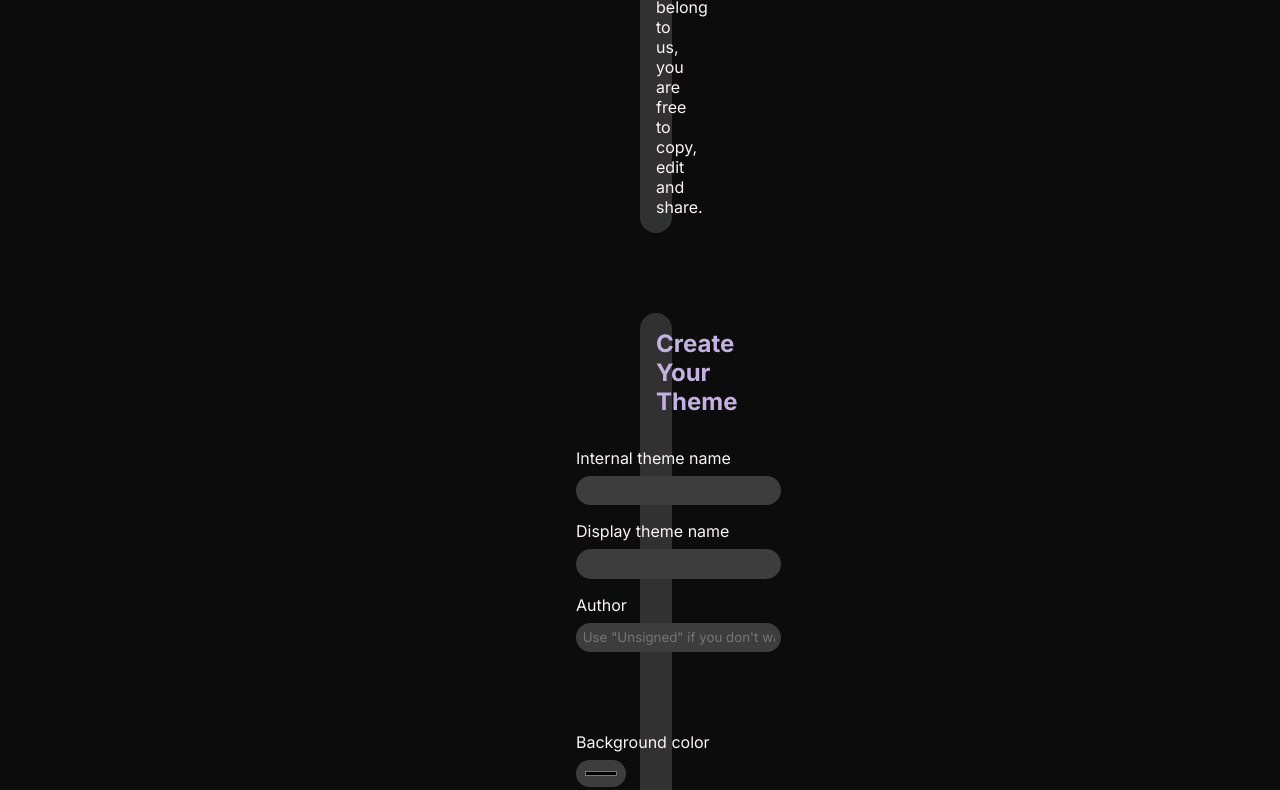
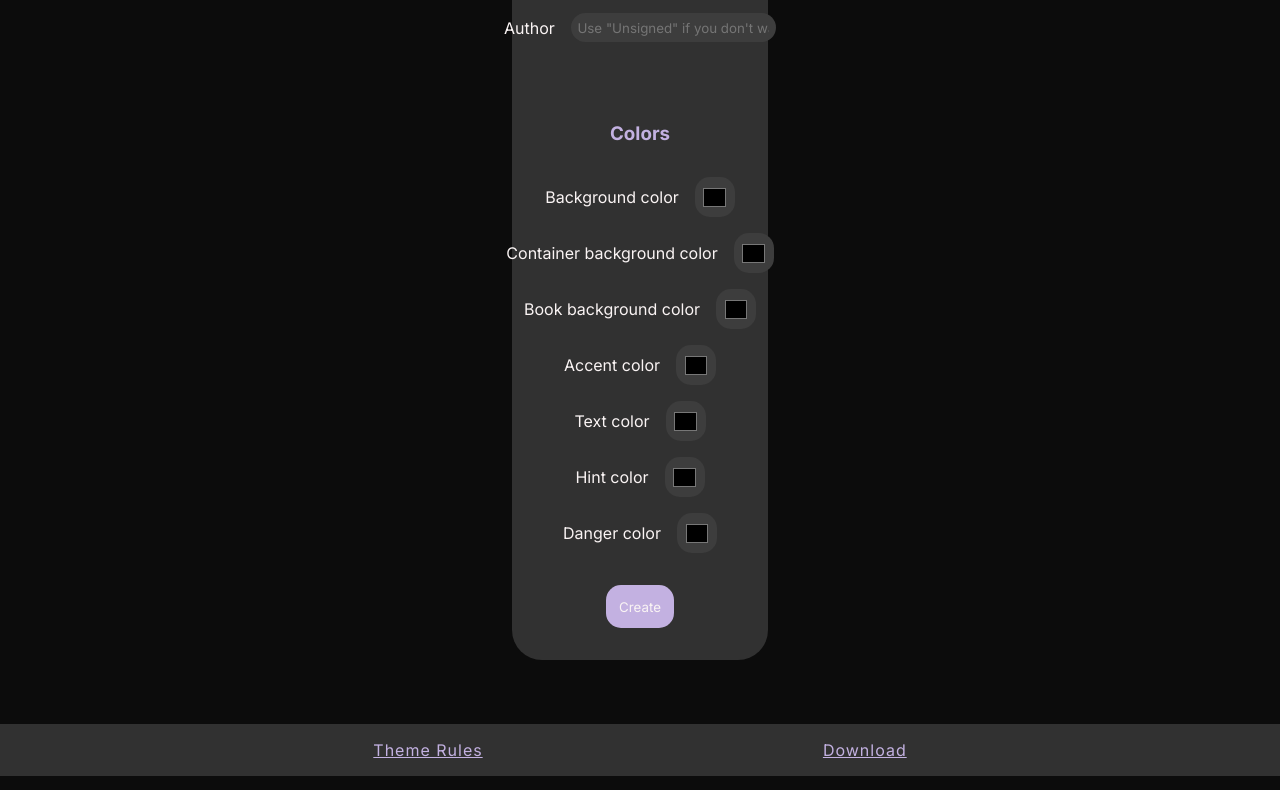
Before and after one commit to xueaaaa/ReedBooks_ThemeCreator, a plain HTML site: page index.html in a window 1280 px wide. Shown: the part 715-1505 px from the top of the page. Drawn offline with Linux system fonts and the light colour scheme.

Commit message:
visual changes

```diff
--- a/css/main.css
+++ b/css/main.css
@@ -23,12 +23,13 @@ html {
     color: var(--text-color);
 }
 
-header div {
+header div, footer div {
     margin-left: 15%;
     margin-right: 15%;
     display: flex;
     justify-content: space-around;
     align-items: center;
+    letter-spacing: 1px;
 }
 
 button{
@@ -58,7 +59,7 @@ a {
 }
 
 .content {
-    margin: 5% 40em 5% 40em;
+    margin: 5% 40% 5% 40%;
 }
 
 .content div {
@@ -66,12 +67,15 @@ a {
 }
 
 .content form {
-    width: 10em;
+    width: 30em;
     margin-left: auto;
     margin-right: auto;
+    text-align: center;
 }
 
 .form-value {
+    display: flex;
+    justify-content:center;
     margin-bottom: 1em;
 }
 
@@ -85,8 +89,16 @@ a {
 
 .form-value label {
     display: block;
-    margin-bottom: 0.5em;
+    margin-right: 1em;
+    align-self: center;
 }
+
+.form-value-color {
+    width: 3em;
+    height: 3em;
+    text-align: center;
+}
+
 
 .container h2 {
     text-align: center;
--- a/index.html
+++ b/index.html
@@ -46,39 +46,41 @@
 
                     <div class="space-big"></div>
 
+                    <h3 class="accent">Colors</h3>
+                    <div class="space"></div>
                     <div class="form-value">
                         <label for="bg-color">Background color</label>
-                        <input type="color" name="bg-color">
+                        <input class="form-value-color" type="color" name="bg-color">
                     </div>
 
                     <div class="form-value">
                         <label for="cont-bg-color">Container background color</label>
-                        <input type="color" name="cont-bg-color">
+                        <input class="form-value-color" type="color" name="cont-bg-color">
                     </div>
 
                     <div class="form-value">
                         <label for="book-bg-color">Book background color</label>
-                        <input type="color" name="book-bg-color">
+                        <input class="form-value-color" type="color" name="book-bg-color">
                     </div>
 
                     <div class="form-value">
                         <label for="accent-color">Accent color</label>
-                        <input type="color" name="accent-color">
+                        <input class="form-value-color" type="color" name="accent-color">
                     </div>
 
                     <div class="form-value">
                         <label for="text-color">Text color</label>
-                        <input type="color" name="text-color">
+                        <input class="form-value-color" type="color" name="text-color">
                     </div>
 
                     <div class="form-value">
                         <label for="hint-color">Hint color</label>
-                        <input type="color" name="hint-color">
+                        <input class="form-value-color" type="color" name="hint-color">
                     </div>
 
                     <div class="form-value">
                         <label for="danger-color">Danger color</label>
-                        <input type="color" name="danger-color">
+                        <input class="form-value-color" type="color" name="danger-color">
                     </div>
 
                     <div class="space"></div>
@@ -94,7 +96,10 @@
     </div>
 
     <footer class="container">
-
+        <div>
+            <a href="https://github.com/xueaaaa/reedbooks/wiki/%D0%9E-RBTheme" target="_blank" title="Rules for creating a theme for ReedBooks (Russian and English)">Theme Rules</a>
+            <a href="https://github.com/xueaaaa/reedbooks/releases/latest" title="Download ReedBooks app for Windows">Download</a>
+        </div>
     </footer>
 </body>
 
```
